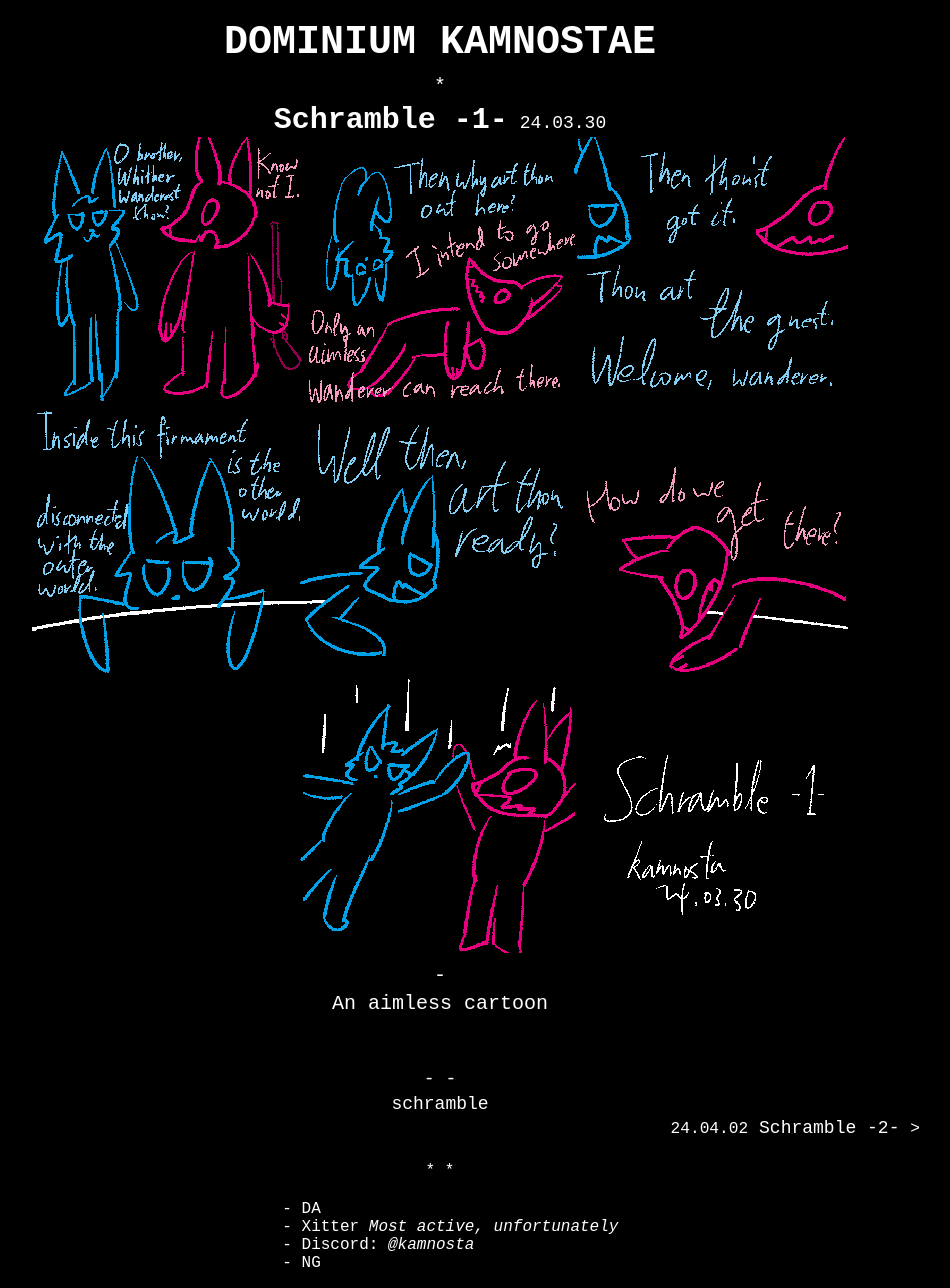
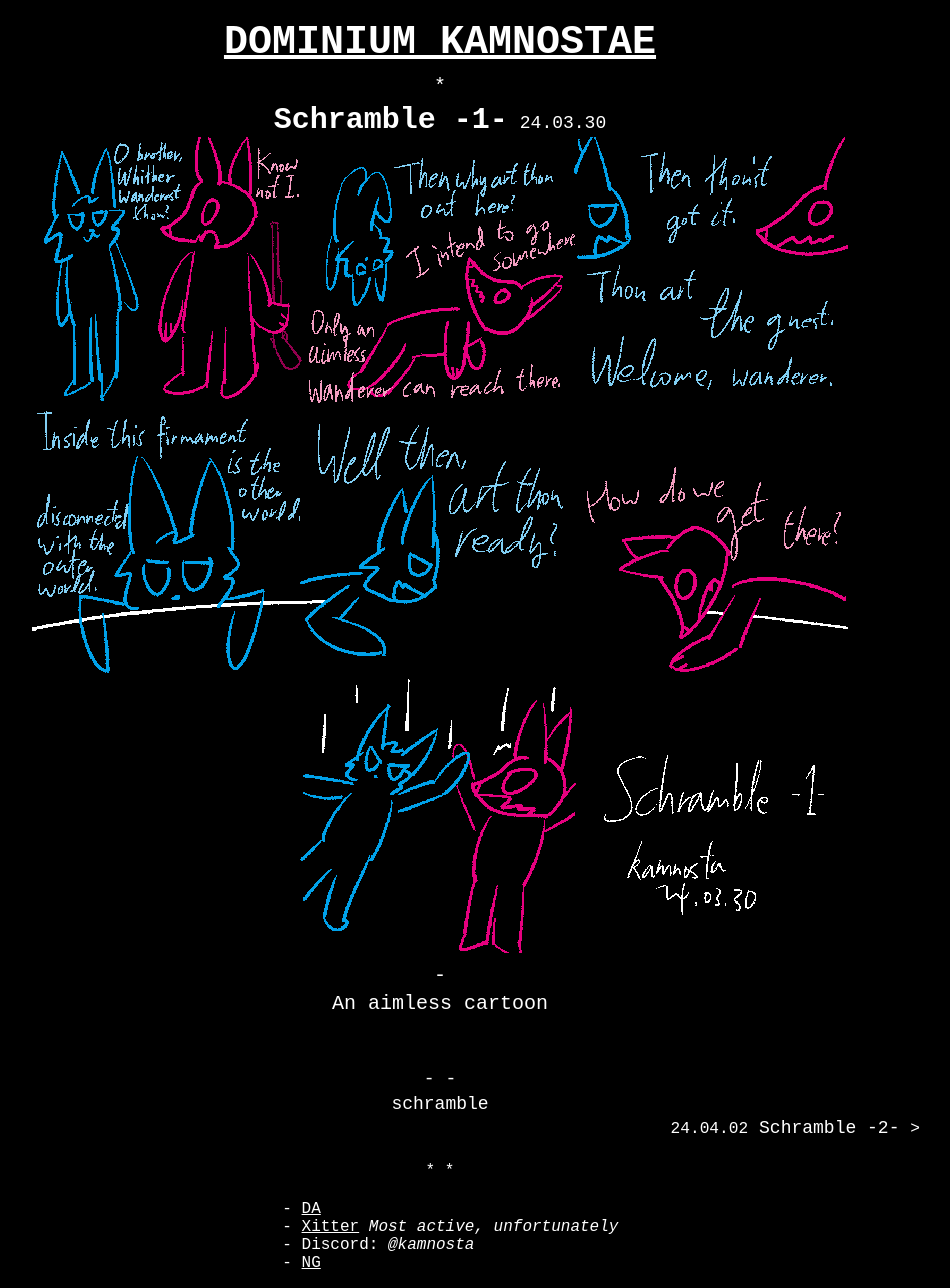
Before and after one commit to kamnosta/testproj, a Jekyll site: the page built from _schramble/24-03-30-1.md, in a window 1280 px wide. Shown: the whole page, without its empty margins (200-1150 px from the left). Built offline with Jekyll 4.4.1, drawn with Linux system fonts in a browser that asks for light colours.

Commit message:
nav a css fix

```diff
--- a/_includes/nav.html
+++ b/_includes/nav.html
@@ -1,7 +1,7 @@
 <div class="nav">
 	<p class="nav-divider-p">- -</p>
 
-	<p class="col-label"><a href="/{{ page.collection }}/">{{ page.collection }}</a></p>
+	<p class="col-label"><a class="col-link" href="/{{ page.collection }}/">{{ page.collection }}</a></p>
 
 	{% assign prev = page.previous %}
 	{% assign next = page.next %}
@@ -46,7 +46,7 @@
 		margin-top: 3em;
 	}
 
-	a {
+	.nav a {
 		text-decoration: none;
 	}
 </style>
--- a/_layouts/home.html
+++ b/_layouts/home.html
@@ -14,7 +14,7 @@
 
 		{%- for colname in target_collections -%}
 			{%- assign col = site.collections | where: "label", colname | first %}
-			<h2 class="col-label"><a href="/{{ col.label }}/">{{ col.label }}</a></h2>
+			<h2 class="col-label"><a class="col-link" href="/{{ col.label }}/">{{ col.label }}</a></h2>
 
 			{%- if col.desc != nil -%}
 				<p class="col-desc">{{ col.desc }}</p>
```
